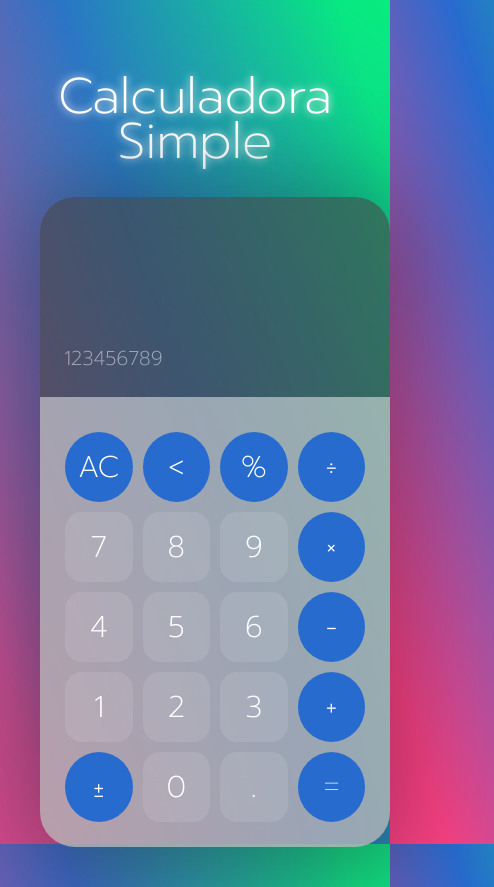
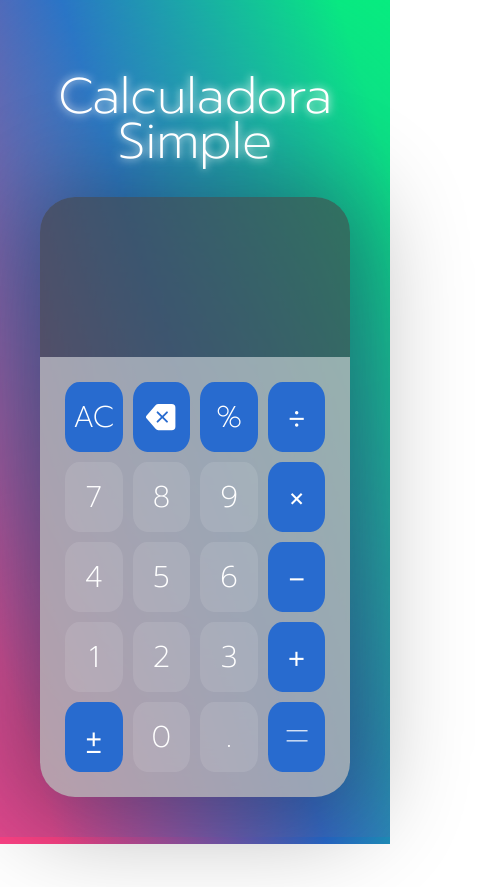
Before and after one commit to ditrack-x/Calc-app, a plain HTML site: page index.html in a window 390 px wide. Shown: the whole page, 494 px wide, since content can reach past the window. After the commit the page ends 844 px from the top, so only its background shows below. Drawn offline with Linux system fonts and the light colour scheme.

Commit message:
Se realizo el diseno responsive para mobile

```diff
--- a/index.html
+++ b/index.html
@@ -12,15 +12,20 @@
     <div class="title">
         <h1>Calculadora Simple</h1>
     </div>
+    <!-- Calculadora Interface -->
     <div class="calculadora-layout">
         <div class="screen">
-            <div id="history">123456789</div>
+            <div id="history"></div>
             <div id="result"></div>
         </div>
         <div class="calc-pad">
             <div class="buttons">
                 <button class="btn-operator-symbol" id="AC">AC</button>
-                <button class="btn-operator-symbol" id="erase"> < </button>
+                <button class="btn-operator-symbol" id="erase">
+                    <svg xmlns="http://www.w3.org/2000/svg" width="30" height="30" fill="currentColor" class="bi bi-backspace-fill" viewBox="0 0 16 16">
+                        <path d="M15.683 3a2 2 0 0 0-2-2h-7.08a2 2 0 0 0-1.519.698L.241 7.35a1 1 0 0 0 0 1.302l4.843 5.65A2 2 0 0 0 6.603 15h7.08a2 2 0 0 0 2-2V3zM5.829 5.854a.5.5 0 1 1 .707-.708l2.147 2.147 2.146-2.147a.5.5 0 1 1 .707.708L9.39 8l2.146 2.146a.5.5 0 0 1-.707.708L8.683 8.707l-2.147 2.147a.5.5 0 0 1-.707-.708L7.976 8 5.829 5.854z"/>
+                      </svg>
+                </button>
                 <button class="btn-operator-symbol" id="percent">&percnt;</button>
                 <button class="btn-operator-symbol" id="divide">&divide;</button>
                 <button class="btn-operator-number" id="7">7</button>
--- a/styles.css
+++ b/styles.css
@@ -7,8 +7,6 @@
 }
 
 body{
-    display: flex;
-    flex-direction: column;
     justify-content: center;
     margin: auto;
     padding: 40px;
@@ -16,7 +14,6 @@ body{
     backdrop-filter: blur(180px);
     background-repeat: no-repeat;
     background-attachment: fixed;
-
 }
 
 .title h1{
@@ -29,20 +26,28 @@ body{
 
 .calculadora-layout{
     margin: auto;
-    width: 350px;
-    height: 650px;
+    width: auto;
+    min-width: 310.4px;
+    max-width: 350px;
+    height: auto;
+    max-height: 600px;
     display: grid;
     grid-template-rows: 1fr 1fr;
+    grid-template-columns: 100%;
     align-items: flex-end;
     background: #414141a1;
     box-shadow: 0px 10px 100px 20px rgba(0, 0, 0, 0.3);
     border-radius: 35px;
+
+    padding: 0;
 }
 
 .screen{
     margin: 0;
     display: flex;
-    flex-direction: row;
+    width: auto;
+    max-width: 100%;
+    /* max-width: 350px; */
     justify-content: flex-end;
     color: white;
     font-size: 60px;
@@ -54,6 +59,7 @@ body{
 .screen div{
     display: flex;
     flex-direction: row-reverse;
+    margin: 0;
 
 }
 #history{
@@ -64,8 +70,7 @@ body{
 }
 #result{
     margin: 0;
-    width: 307px;
-    height: 108;
+    height: auto;
     overflow-x: scroll;
 }
 
@@ -86,8 +91,10 @@ body{
 
 .calc-pad{
     background-color: rgba(255, 255, 255, 0.481);
-    width: 350px;
-    height: 450px;
+    width: auto;
+    max-width: 100%;
+    height: auto;
+    max-height: 450px;
     padding: 25px;
 
     display: flex;
@@ -123,6 +130,8 @@ button:hover{
 
 
 .buttons{
+    width: auto;
+
     /* Grid */
     display: grid;
     grid-template-columns: repeat(4, 1fr);
@@ -133,5 +142,24 @@ button:hover{
 
 .btn-operator-symbol{
     background-color: #286BCF;
-    border-radius: 50%;
+    font-size: 3rem;
+    display: flex;
+    align-items: center;
+    justify-content: center;
+    border-radius: 25%;
 }
+
+#AC{
+    font-size: 30px;
+}
+
+#percent{
+    font-size: 30px;
+}
+
+
+#erase{
+    display: flex;
+    align-items: center;
+    justify-content: center;
+}
```
